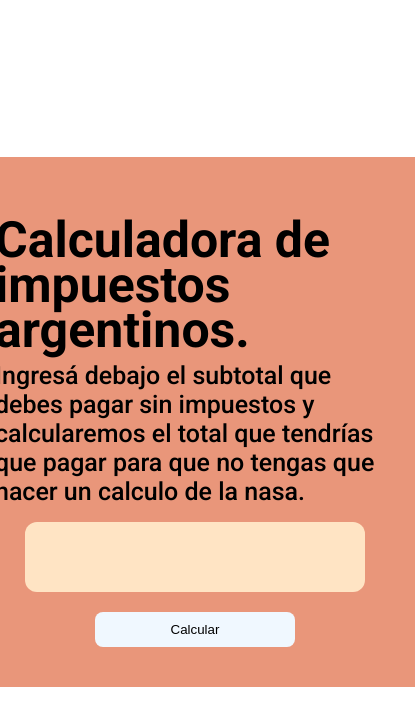
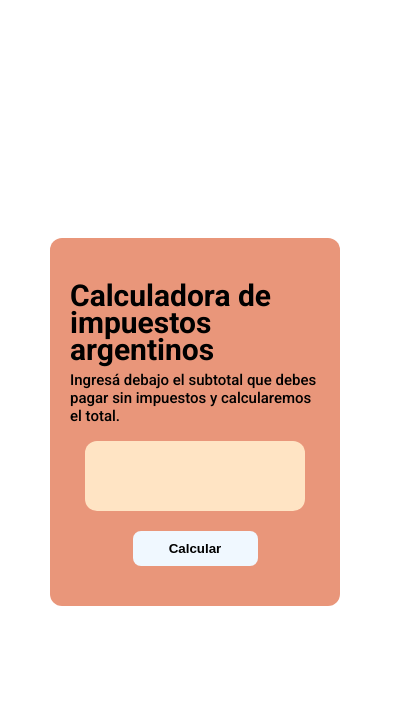
Before and after one commit to BrunoS1lva/calculadoraimpuestos, a plain HTML site: page index.html in a window 390 px wide. Shown: the whole page, 415 px wide, since content can reach past the window. Drawn offline with Linux system fonts and the light colour scheme.

Commit message:
Nueva version, mejora en la versoin mobile

```diff
--- a/code.js
+++ b/code.js
@@ -1,3 +1,4 @@
+import swal from 'sweetalert';
 
 let btn = document.getElementById('btn-calcular');
 btn.addEventListener('click', calculo);
@@ -8,7 +9,7 @@ function calculo(){
     let impuesto1 = money*45/100;
     let impuesto2 = money*30/100;
     let result = +money+impuesto1+impuesto2;
-    alert(`Debes ${result} de dinero pa`);
+
 }
 
 //Impuesto 1 = Adelanto al impuesto a las Ganancias y los Bienes Personales 45%
--- a/index.html
+++ b/index.html
@@ -12,11 +12,12 @@
 <body>
     <section id="main-container">
         <div id="main-card">
-            <h1 id="title">Calculadora de impuestos argentinos.</h1>
-            <label for="input-dinero" id="subtitle">Ingres&aacute debajo el subtotal que debes pagar sin impuestos y
-                calcularemos el total que tendr&iacuteas que pagar para que no tengas que hacer un calculo de la nasa.</label>
+            <h1 id="title">Calculadora de impuestos argentinos</h1>
+            <label for="input-dinero" id="subtitle">Ingres&aacute debajo el subtotal que debes pagar sin impuestos y calcularemos el total.</label>
             <input type="number" name="input-dinero" id="input-dinero" !important>
             <button id="btn-calcular" type="button">Calcular</button>
+            <span id="impuesto-pais"></span>
+            <span id="impuesto-ganancias"></span>
         </div>
     </section>
     <script src="code.js"></script>
--- a/styles.css
+++ b/styles.css
@@ -29,7 +29,7 @@ body {
   width: 400px;
 
   background-color: darksalmon;
-
+  border-radius: 12px;
   padding: 20px;
 }
 
@@ -41,7 +41,7 @@ body {
 }
 
 #subtitle {
-    font-size: 25px;
+  font-size: 20px;
   font-weight: 500;
   margin-bottom: 16px;
 }
@@ -64,7 +64,9 @@ body {
   border-style: none;
   background-color: aliceblue;
 
-    height: 35px;
+  font-weight: bold;
+
+  height: 45px;
   width: 50%;
 
   margin-bottom: 20px;
@@ -73,3 +75,58 @@ body {
 #btn-calcular:hover {
   cursor: pointer;
 }
+
+@media (max-width: 400px) {
+  #main-card {
+    display: flex;
+    flex-direction: column;
+
+    justify-content: center;
+    align-items: center;
+
+    width: 250px;
+
+    background-color: darksalmon;
+    border-radius: 12px;
+    padding: 20px;
+  }
+
+  #title {
+    font-size: 30px;
+    font-weight: 700;
+    margin-bottom: 8px;
+    line-height: 90%;
+  }
+
+  #subtitle {
+    font-size: 15px;
+    font-weight: 500;
+    margin-bottom: 16px;
+  }
+
+  #input-dinero {
+    margin-bottom: 20px;
+    border-radius: 12px;
+    border-style: none;
+
+    background-color: bisque;
+
+    height: 50px;
+    width: 80%;
+
+    padding: 10px;
+  }
+
+  #btn-calcular {
+    border-radius: 8px;
+    border-style: none;
+    background-color: aliceblue;
+
+    font-weight: bold;
+
+    height: 35px;
+    width: 50%;
+
+    margin-bottom: 20px;
+  }
+}
```
Lines whose indentation alone changed are shown as unchanged.
